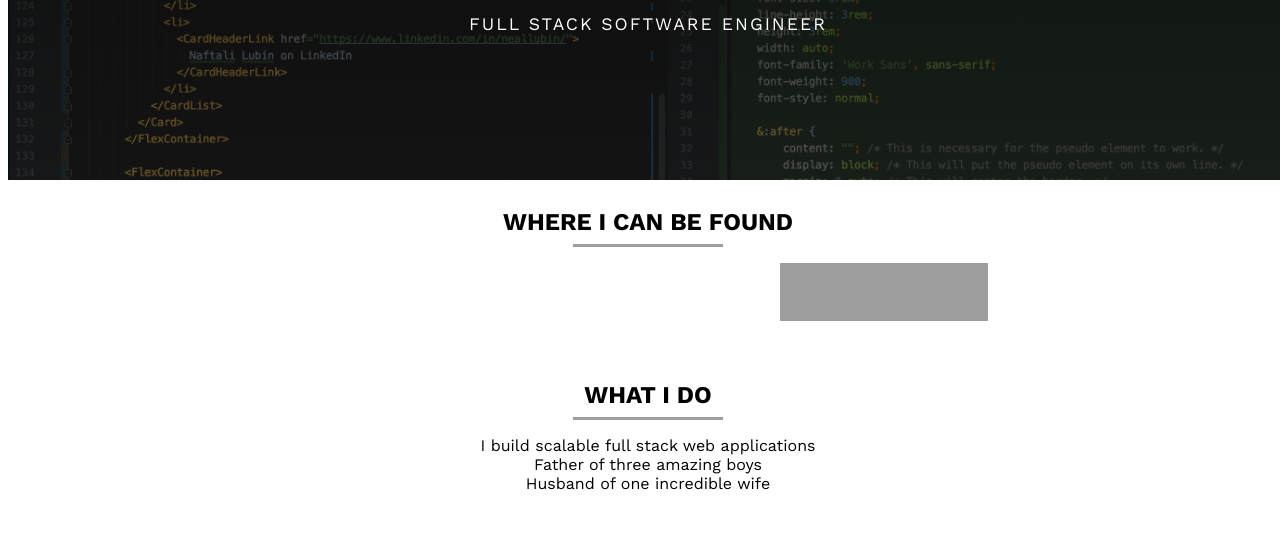
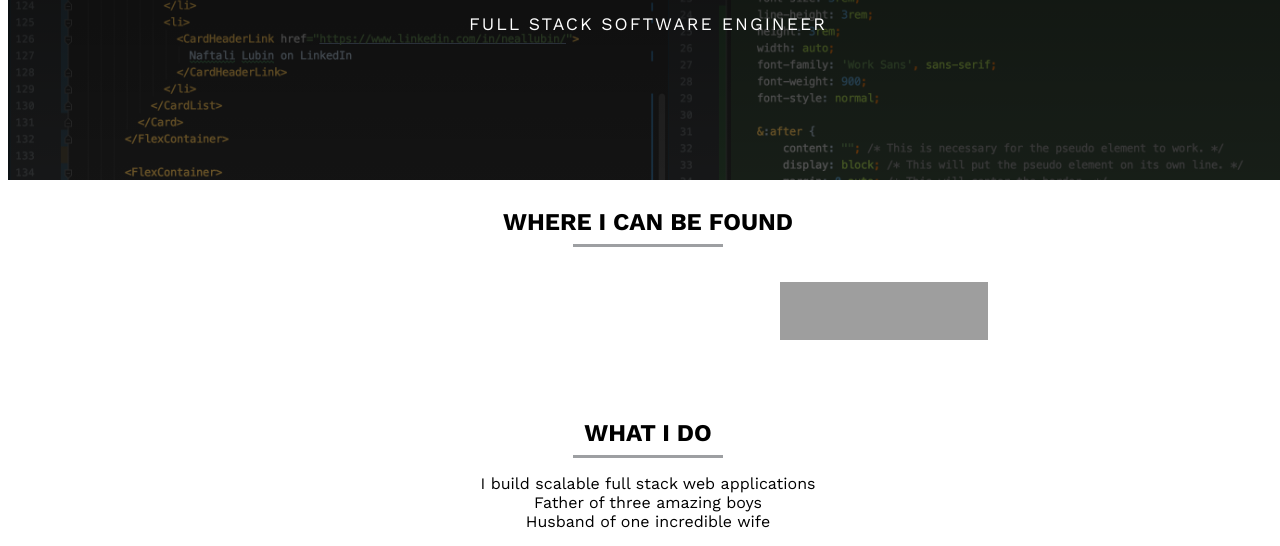
Before and after one commit to maniator/naftali.dev, a Gatsby site: page / in a window 1280 px wide. Shown: the part 228-774 px from the top of the page. Built offline with nearby package versions, Linux system fonts and the light colour scheme; Gatsby itself is replaced by a stand-in of ours; grey boxes are pictures that could not be loaded.

Commit message:
Fix layout shift

```diff
--- a/src/pages/index.js
+++ b/src/pages/index.js
@@ -11,7 +11,7 @@ function App() {
       <C.FlexContainer as="main">
         <C.Card flexBasis="100vw">
           <C.CardHeader>Where I can be found</C.CardHeader>
-          <C.CardList>
+          <C.CardList style={{ minHeight: 100 }}>
             <li>
               <GithubProfileCard />
             </li>
```
